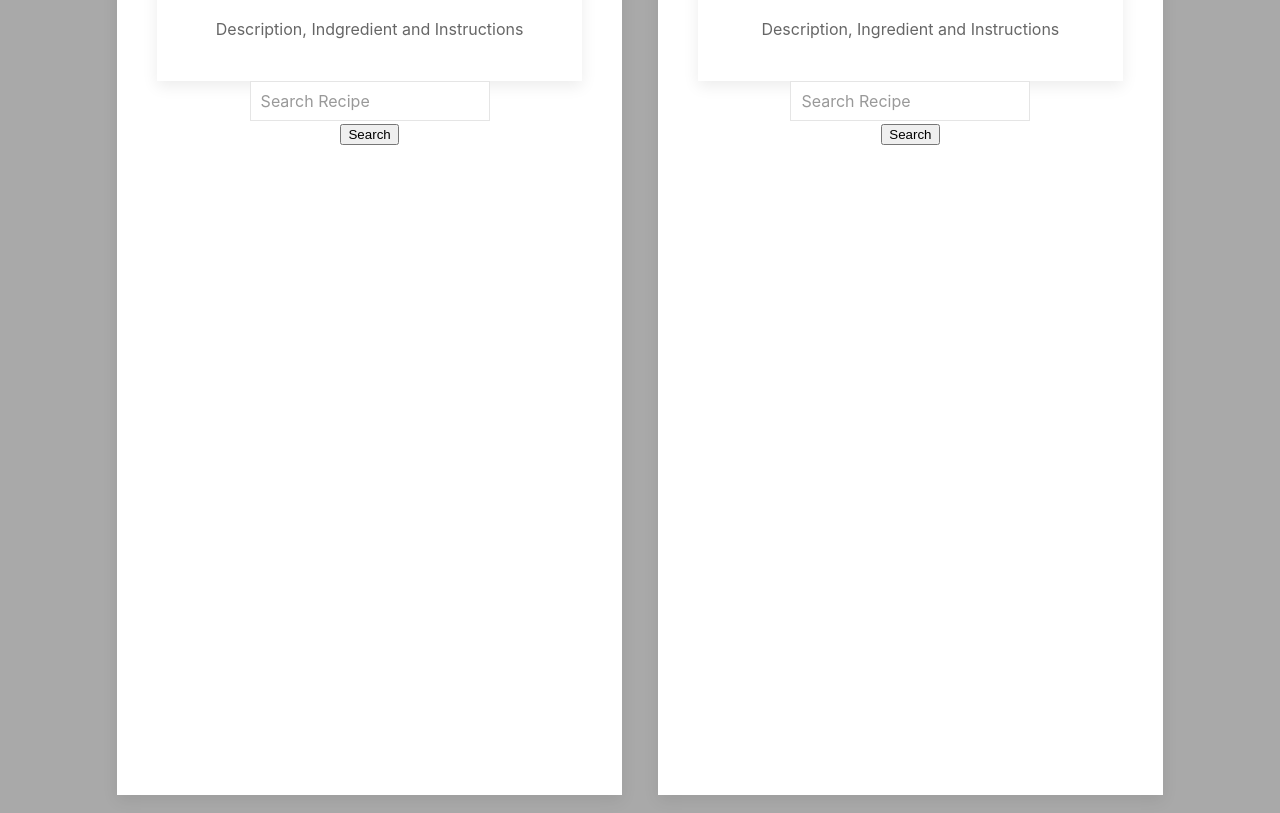
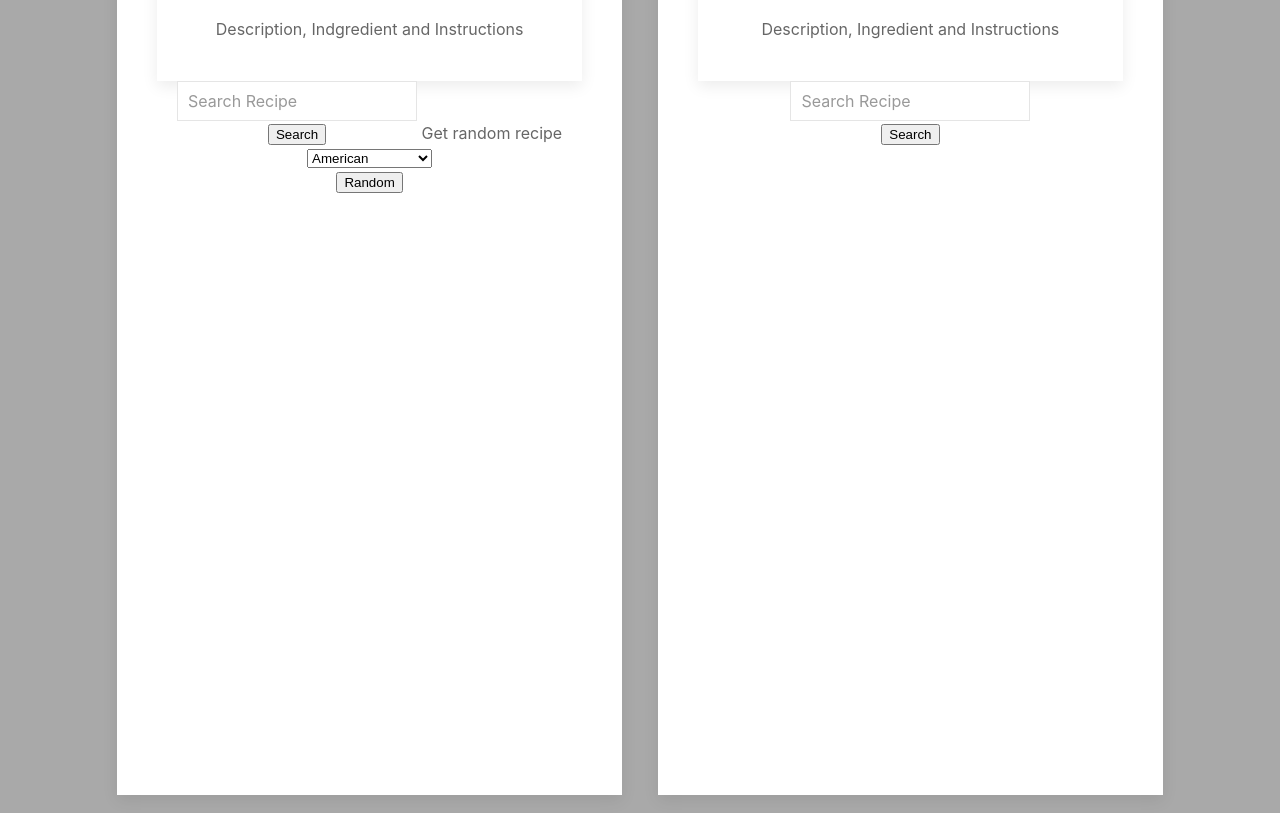
Before and after one commit to jcg0/project-1, a plain HTML site: page index.html in a window 1280 px wide. Shown: the part 1282-2095 px from the top of the page. Drawn offline with nearby package versions, Linux system fonts and the light colour scheme.

Commit message:
added random selector

```diff
--- a/assets/app.js
+++ b/assets/app.js
@@ -7,6 +7,9 @@ const mealImg2 = document.querySelector("#mealImg2");
 const mealImg3 = document.querySelector("#mealImg3");
 const mealImg4 = document.querySelector("#mealImg4");
 const mealImg5 = document.querySelector("#mealImg5");
+
+const randRecipe = document.querySelector('#random-list')
+const randButton = document.querySelector('#get-random-recipe')
 
 mealForm.addEventListener("submit", function (event) {
   event.preventDefault();
@@ -21,7 +24,7 @@ mealForm.addEventListener("submit", function (event) {
       return res.json();
     })
     .then((data) => {
-      console.log(data.hits);
+      console.log(data);
       // const mealSrc = data.hits[0].recipe.image;
       // mealImg.setAttribute("src", mealSrc);
       event.target.reset();
@@ -35,6 +38,24 @@ mealForm.addEventListener("submit", function (event) {
       // }
     });
 });
+
+randButton.addEventListener('click', function(){
+  const randParam = randRecipe.selectedOptions[0].value
+
+    fetch(
+      `https://api.edamam.com/api/recipes/v2?type=public${appId}${appKey}&cuisineType=${randParam}&random=true`
+    )
+      .then((res) => {
+        return res.json();
+      })
+      .then((data) => {
+        console.log("foodRandom", data);
+
+        return
+      })
+})
+
+
 
 const showRecipeCarousel = function (data) {
   const largeImg1 = data.hits[0].recipe.image;
@@ -85,6 +106,7 @@ const showMealRecipe = function (data) {
     img.classList.add("img");
     aTag.classList.add("uk-align-center", "meal-anchor", "meal-anchor:hover");
     labelP.classList.add("label-p");
+    //Use these to populate results onto page.
     div.classList.add(
       "meal-list",
       "uk-card",
--- a/index.html
+++ b/index.html
@@ -148,6 +148,32 @@
             />
             <button type="submit">Search</button>
           </form>
+          <!-- <form action=""> -->
+            <label>Get random recipe</label>
+              <select id="random-list">
+                <option>American</option>
+                <option>Asian</option>
+                <option>British</option>
+                <option>Central Europe</option>
+                <option>Carribbean</option>
+                <option>Chinese</option>
+                <option>Central Europe</option>
+                <option>French</option>
+                <option>Eastern Europe</option>
+                <option>Indian</option>
+                <option>Italian</option>
+                <option>Japanese</option>
+                <option>Kosher</option>
+                <option>Mediterranean</option>
+                <option>Mexican</option>
+                <option>Middle Eastern</option>
+                <option>Nordic</option>
+                <option>South American</option>
+                <option>South East Asian</option>
+              </select>
+              <br/>
+            <button id="get-random-recipe">Random</button>
+          <!-- </form> -->
           <!-- drop down -->
           <!-- <button class="uk-button uk-button-default" type="button">
             Dropdown
```
